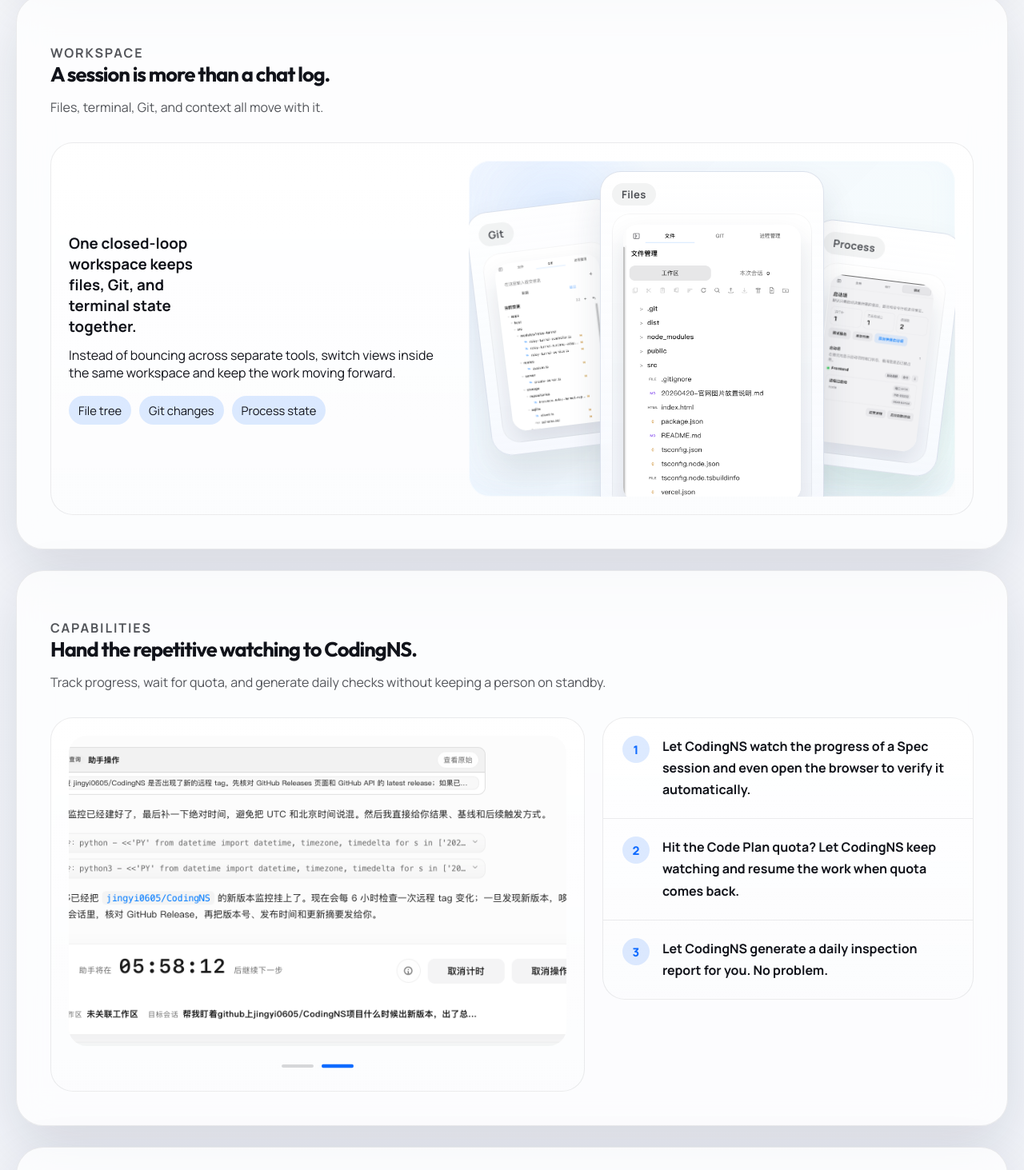
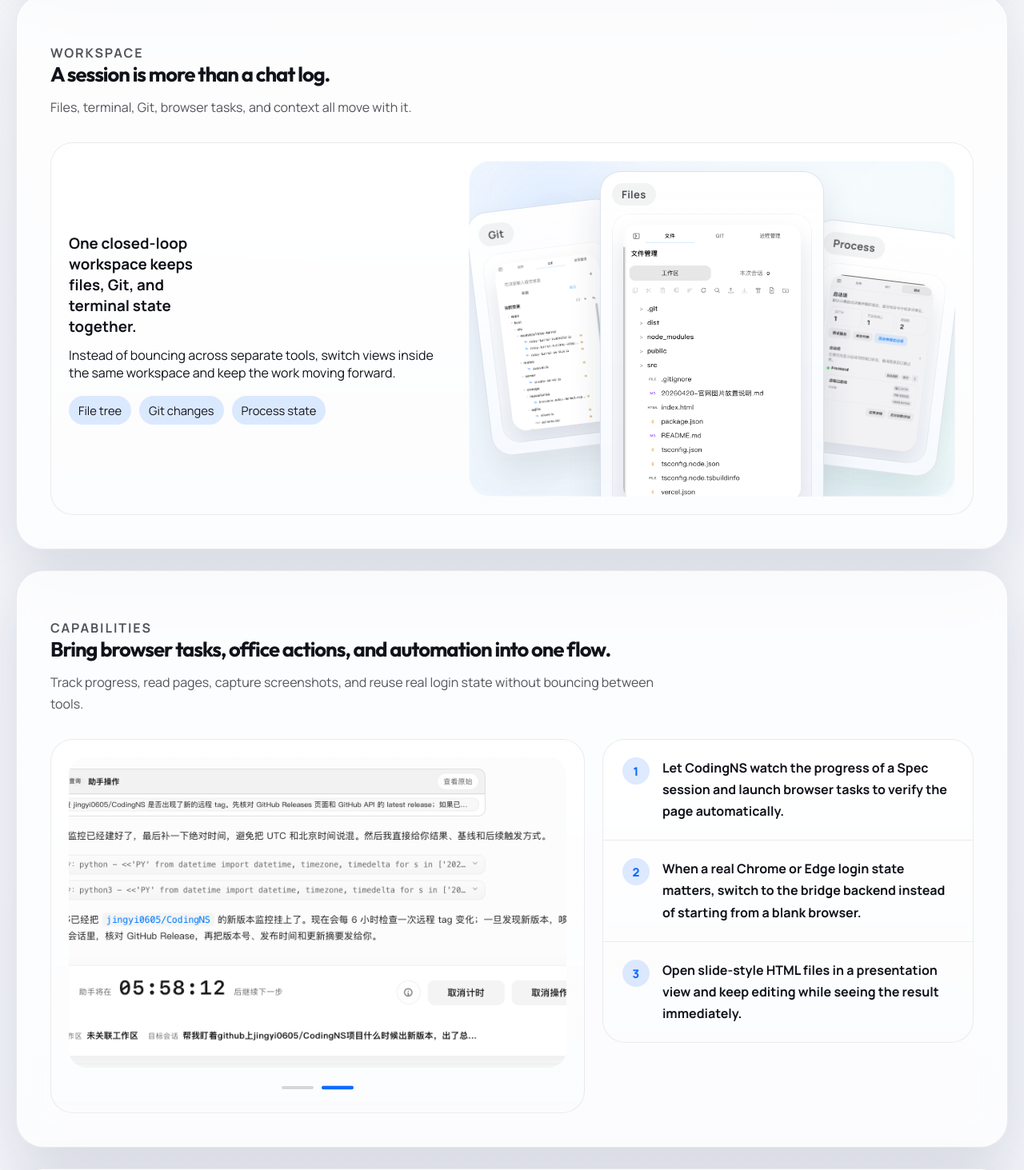
Before and after one commit to jingyi0605/CodingNS-Site, a React (Vite) app: page / in a window 1280 px wide. Shown: the part 2460-3923 px from the top of the page at 80% size. Built offline with nearby package versions, Linux system fonts and the light colour scheme.

Commit message:
文档：更新v0.8.0官网功能文案；

```diff
--- a/src/content.ts
+++ b/src/content.ts
@@ -262,7 +262,7 @@
 export const siteCopy: Record<Locale, SiteCopy> = {
   "zh-CN": {
     metaTitle: "CodingNS | 你的 CLI 会话，出现在每一块屏幕上",
-    metaDescription: "CodingNS 让同一段会话在桌面、移动端和网页端之间继续流转，并兼容多种 CLI 工具。",
+    metaDescription: "CodingNS 让同一段会话在桌面、移动端和网页端之间继续流转，并把工作区助手、浏览器任务和静态 HTML 演示编辑也收进同一套体验里。",
     nav: {
       brand: "CodingNS",
       brandMark: "CNS",
@@ -504,7 +504,7 @@
     highlights: {
       sectionEyebrow: "工作区",
       title: "一段会话，不只是聊天记录。",
-      description: "文件、终端、Git 和上下文都会一起跟上。",
+      description: "文件、终端、Git、浏览器任务和上下文都会一起跟上。",
       spotlight: {
         title: "在一个闭环工作区里，同时接住文件、Git 和终端。",
         description: "不是在三个工具之间来回找，而是在同一块工作区里切换视角、确认状态、继续推进。",
@@ -545,8 +545,8 @@
     },
     platforms: {
       sectionEyebrow: "能力",
-      title: "把那些不值得人守着的事，交给 CodingNS。",
-      description: "盯进度、等配额、做巡检，这些重复动作都可以自动接住。",
+      title: "把浏览器任务、办公动作和自动化一起收进来。",
+      description: "盯进度、读页面、截图、接住登录态，这些事不该再让人手工反复做。",
       media: [
         {
           assetPath: "/site-images/capabilities-automation-1.png",
@@ -560,9 +560,9 @@
         }
       ],
       points: [
-        "让 CodingNS 帮你盯着 Spec 会话的开发进度，还能打开浏览器自动验证。",
-        "Code Plan 到限额？让 CodingNS 帮你盯着，配额恢复后自动恢复工作！",
-        "让 CodingNS 每天帮你生成巡检报告，没问题！"
+        "让 CodingNS 帮你盯着 Spec 会话的开发进度，还能直接发起浏览器任务做页面验证。",
+        "需要复用真实 Chrome 或 Edge 登录态时，可以显式切到浏览器桥接链路继续执行。",
+        "静态 HTML 演示稿也能直接打开成演示视图，边改边看结果。"
       ]
     },
     providers: {
@@ -626,7 +626,7 @@
         },
         {
           name: "文件预览",
-          summary: "文本能编辑，HTML 可以直接看效果，图片和 PDF 也能统一预览。",
+          summary: "文本能编辑，HTML / PDF / 图片能统一预览，静态 HTML 演示稿还能直接进入演示编辑视图。",
           icon: "file-preview"
         },
         {
@@ -640,8 +640,8 @@
           icon: "skill-sync"
         },
         {
-          name: "配置切换",
-          summary: "把 CLI 供应商配置图形化展示出来，常用预设一键切换。",
+          name: "工作区助手",
+          summary: "普通工作区会话也能调用受控的文档、浏览器和运维入口，但不会越权乱跑。",
           icon: "config-switch"
         },
         {
@@ -660,8 +660,8 @@
           icon: "host-switch"
         },
         {
-          name: "远程访问",
-          summary: "设置里就能看到远程访问状态、安装引导和访问入口，不用自己再拼链路。",
+          name: "浏览器桥接",
+          summary: "需要真实浏览器登录态时，可以把 Chrome / Edge 通过桥接接进任务链路，不用再手工来回切。",
           icon: "remote-access"
         }
       ]
@@ -701,7 +701,7 @@
   },
   "en-US": {
     metaTitle: "CodingNS | Your CLI Session, On Every Screen",
-    metaDescription: "CodingNS keeps the same session moving across desktop, mobile, and web, with broad CLI compatibility.",
+    metaDescription: "CodingNS keeps the same session moving across desktop, mobile, and web, while adding workspace assistant actions, browser tasks, and static HTML presentation editing to the same flow.",
     nav: {
       brand: "CodingNS",
       brandMark: "CNS",
@@ -943,7 +943,7 @@
     highlights: {
       sectionEyebrow: "Workspace",
       title: "A session is more than a chat log.",
-      description: "Files, terminal, Git, and context all move with it.",
+      description: "Files, terminal, Git, browser tasks, and context all move with it.",
       spotlight: {
         title: "One closed-loop workspace keeps files, Git, and terminal state together.",
         description: "Instead of bouncing across separate tools, switch views inside the same workspace and keep the work moving forward.",
@@ -984,8 +984,8 @@
     },
     platforms: {
       sectionEyebrow: "Capabilities",
-      title: "Hand the repetitive watching to CodingNS.",
-      description: "Track progress, wait for quota, and generate daily checks without keeping a person on standby.",
+      title: "Bring browser tasks, office actions, and automation into one flow.",
+      description: "Track progress, read pages, capture screenshots, and reuse real login state without bouncing between tools.",
       media: [
         {
           assetPath: "/site-images/capabilities-automation-1.png",
@@ -999,9 +999,9 @@
         }
       ],
       points: [
-        "Let CodingNS watch the progress of a Spec session and even open the browser to verify it automatically.",
-        "Hit the Code Plan quota? Let CodingNS keep watching and resume the work when quota comes back.",
-        "Let CodingNS generate a daily inspection report for you. No problem."
+        "Let CodingNS watch the progress of a Spec session and launch browser tasks to verify the page automatically.",
+        "When a real Chrome or Edge login state matters, switch to the bridge backend instead of starting from a blank browser.",
+        "Open slide-style HTML files in a presentation view and keep editing while seeing the result immediately."
       ]
     },
     providers: {
@@ -1065,7 +1065,7 @@
         },
         {
           name: "File Preview",
-          summary: "Edit text files, preview HTML directly, and keep images and PDFs in the same viewer flow.",
+          summary: "Edit text files, preview HTML, PDFs, and images in one place, and open slide-style HTML files in a presentation editor.",
           icon: "file-preview"
         },
         {
@@ -1079,8 +1079,8 @@
           icon: "skill-sync"
         },
         {
-          name: "Config Switching",
-          summary: "Turn CLI provider presets into a visual switcher so the one you need is one click away.",
+          name: "Workspace Assistant",
+          summary: "Regular workspace sessions can call controlled document, browser, and ops entry points without turning into an unrestricted control plane.",
           icon: "config-switch"
         },
         {
@@ -1099,8 +1099,8 @@
           icon: "host-switch"
         },
         {
-          name: "Remote Access",
-          summary: "Check status, setup guidance, and access entry points from settings instead of stitching the path together yourself.",
+          name: "Browser Bridge",
+          summary: "When you need a real browser login state, bridge Chrome or Edge into the task flow instead of repeating the steps by hand.",
           icon: "remote-access"
         }
       ]
```
Also changed, not shown: 1 other file (tests, documents, lock files or other folders).
